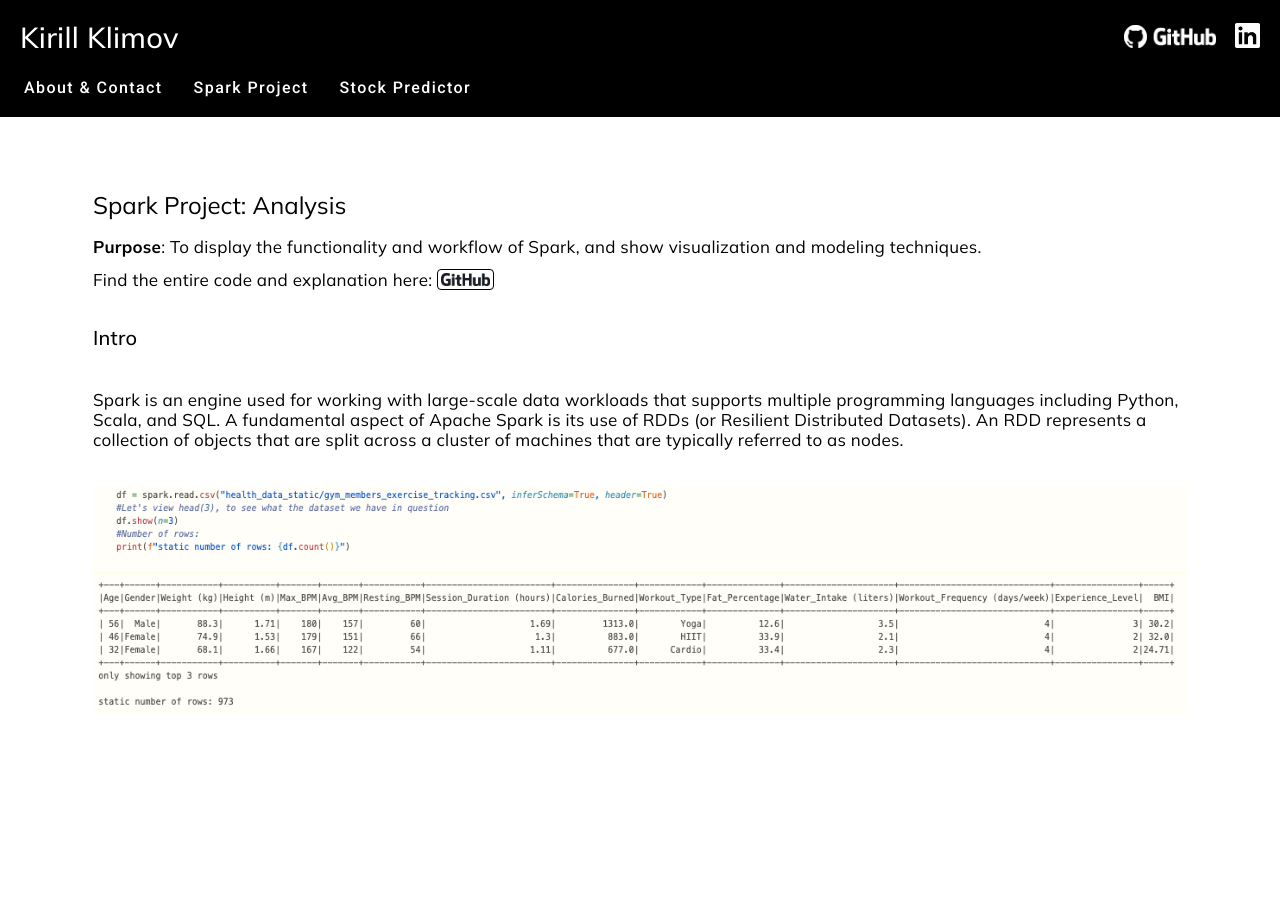
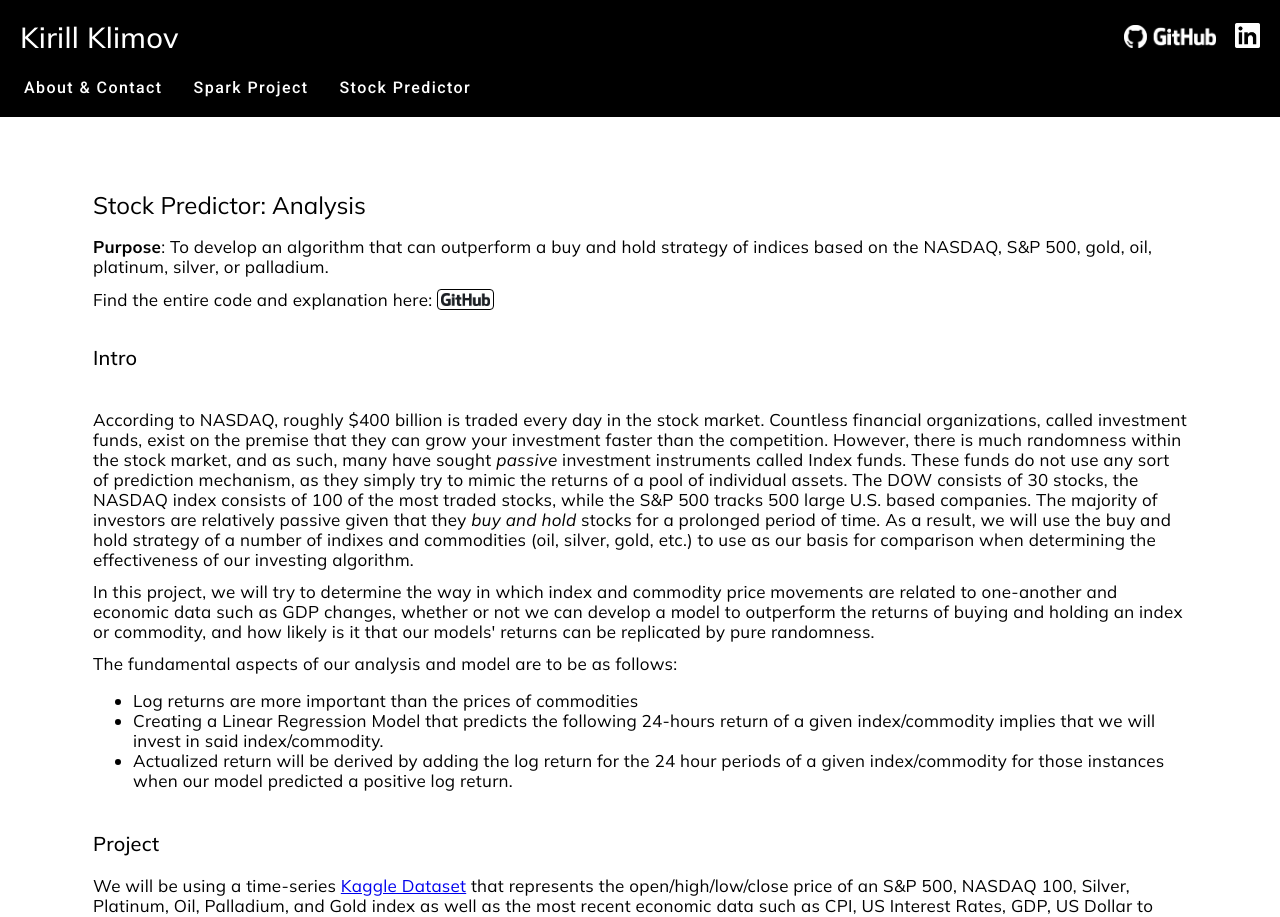
Before and after one commit to kklimov1/AngularPortfolioData, an Angular app in the folder portfolio/: page /stockAnalysis in a window 1280 px wide. Shown: the top 917 px of the page. Before the commit the page ends 802 px from the top, so only its background shows below. Built offline with nearby package versions, Linux system fonts and the light colour scheme.

Commit message:
Added Intro to stocks project

```diff
--- a/portfolio/src/app/projects/stocks-analysis/stocks-analysis.component.html
+++ b/portfolio/src/app/projects/stocks-analysis/stocks-analysis.component.html
@@ -1,12 +1,15 @@
 <app-navbar></app-navbar>
 <div class="stocks-body">
-    <h1>Spark Project: Analysis</h1>
-    <p><b>Purpose</b>: To display the functionality and workflow of Spark, and show visualization and modeling techniques.</p>
+    <h1>Stock Predictor: Analysis</h1>
+    <p>
+        <b>Purpose</b>: To develop an algorithm that can outperform a buy and hold strategy of indices based on the NASDAQ, S&P 500, gold,
+        oil, platinum, silver, or palladium.
+    </p>
 
     <div class="inline-block">
         <p id="github-text">Find the entire code and explanation here:</p>
         &nbsp;
-            <a href="https://github.com/kklimov1" class="image-button">
+            <a href="https://github.com/kklimov1/PriceRegressionPredictor" class="image-button">
                 <img src="assets/GitHub_Wordmark_Dark.png" alt="GitHub Logo" class="ghub-logo">
             </a>
     </div>
@@ -15,10 +18,39 @@
     <h2>Intro</h2>
     <br>
     <p>
-        Spark is an engine used for working with large-scale data workloads that supports multiple programming languages including Python, Scala, and SQL.
-        A fundamental aspect of Apache Spark is its use of RDDs (or Resilient Distributed Datasets). An RDD
-        represents a collection of objects that are split across a cluster of machines that are typically referred to as nodes.
+        According to NASDAQ, roughly $400 billion is traded every day in the stock market. Countless financial organizations, called investment funds, exist on the premise that they can grow your investment faster than the competition.
+        However, there is much randomness within the stock market, and as such, many have sought <i>passive</i> investment instruments called Index funds. These funds do not use any sort of prediction mechanism, as they simply try to mimic
+        the returns of a pool of individual assets. The DOW consists of 30 stocks, the NASDAQ index consists of 100 of the most traded stocks, while the S&P 500 tracks 500 large U.S. based companies. The majority of investors are relatively passive
+        given that they <i>buy and hold</i> stocks for a prolonged period of time. As a result, we will use the buy and hold strategy of a number of indixes and commodities (oil, silver, gold, etc.) to use as our basis for comparison when determining the
+        effectiveness of our investing algorithm.
     </p>
+    <p>
+        In this project, we will try to determine the way in which index and commodity price movements are related to one-another and economic data such as GDP changes, whether or not we can develop a model to outperform the returns of buying and holding an index or commodity,
+        and how likely is it that our models' returns can be replicated by pure randomness.
+    </p>
+    <p>
+        The fundamental aspects of our analysis and model are to be as follows:
+    </p>
+    <ul>
+        <li>Log returns are more important than the prices of commodities</li>
+        <li>Creating a Linear Regression Model that predicts the following 24-hours return of a given index/commodity implies that we will invest in said index/commodity.
+        </li>
+        <li>
+            Actualized return will be derived by adding the log return for the 24 hour periods of a given index/commodity
+            for those instances when our model predicted a positive log return.
+        </li>
+    </ul>
+    <br>
+    <h2>Project</h2>
+    <p>We will be using a time-series <a href="https://www.kaggle.com/datasets/franciscogcc/financial-data">Kaggle Dataset</a> that represents the open/high/low/close price of an S&P 500, NASDAQ 100, Silver, Platinum, Oil, Palladium, and Gold index as well as
+        the most recent economic data such as CPI, US Interest Rates, GDP, US Dollar to Swiss Franc rate, and a Euro to US Dollar rate. Each index open/high/low/close price is determined by a tradeable exchange-traded fund (ETF). The actual ETF ticker names used for this dataset are as follows:
+        SPY, QQQ, SIVR, PPLT, USO, PALL, and GLD.
+    </p>
+    <p>
+        Typically, one does not work with local files, but rather with data stored in the cloud. A local CSV file is currently used, but this will be transferred to AWS or GCP relatively soon.
+    </p>
+
+
     <div class="img-container">
         <img src="assets/sparkAnalysis/spark_read_show.png" class="img" id="spark_read_show">
     </div>
```
